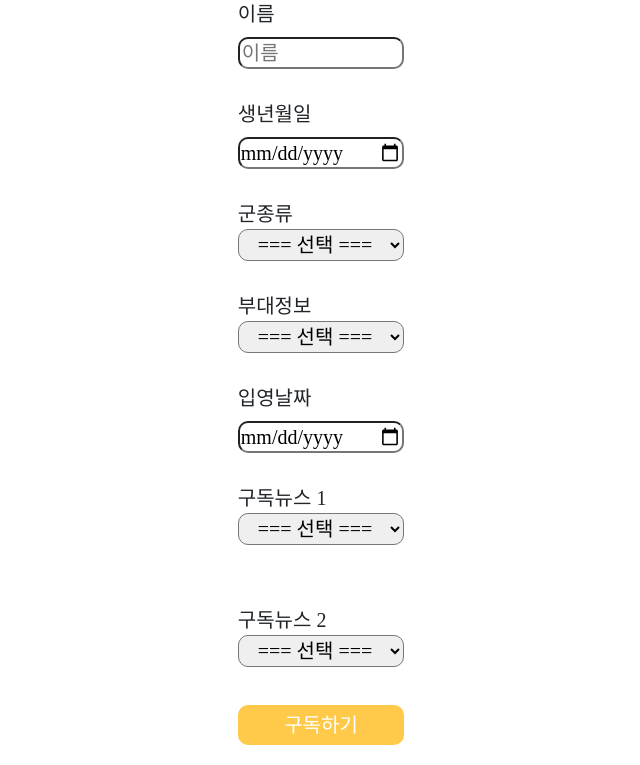
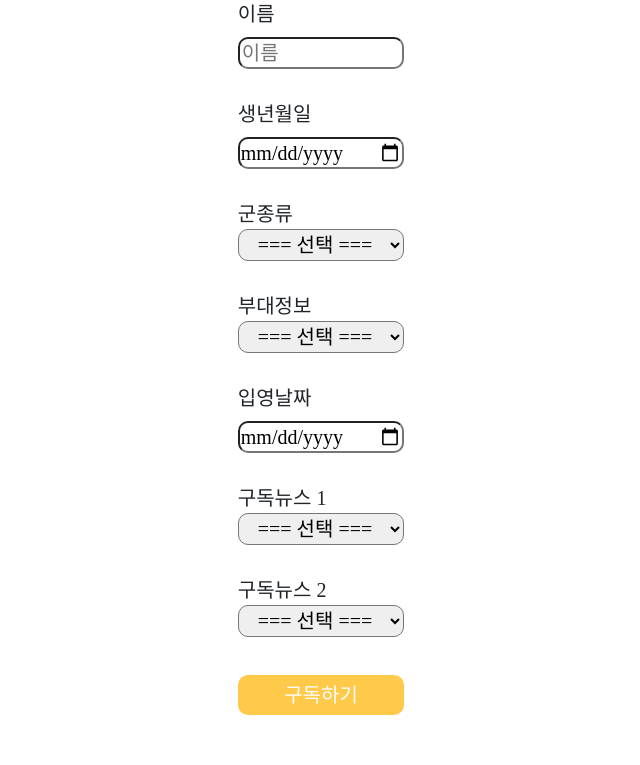
Before and after one commit to yhkim337/Hackathon, a Django app: page /accounts/subscribe/ in a window 1280 px wide. Shown: the part 101-866 px from the top of the page, without its empty margins (319-959 px from the left). After the commit the page ends 816 px from the top, so only its background shows below. Run offline with Django 4.2, Linux system fonts and the light colour scheme; some web fonts are replaced.

Commit message:
css change

```diff
--- a/accounts/templates/accounts/subscribe.html
+++ b/accounts/templates/accounts/subscribe.html
@@ -87,10 +87,9 @@
                 </select>
                 <div id="div1"></div>
                 <br>
-                <br>
                 구독뉴스 2
                 <br>
-                <select name="sub_type2" onchange="showfield2(this.options[this.selectedIndex].value)">
+                <select id="sub_type2" name="sub_type2" onchange="showfield2(this.options[this.selectedIndex].value)">
                     <option id='selection' selected="selected">=== 선택 ===</option>
                     <option value="국내야구">국내야구</option>
                     <option value="해외야구">해외야구</option>
--- a/accounts/templates/registration/login.html
+++ b/accounts/templates/registration/login.html
@@ -28,5 +28,5 @@
       </div>
       <script src="https://cdn.jsdelivr.net/npm/bootstrap@5.1.3/dist/js/bootstrap.bundle.min.js" integrity="sha384-ka7Sk0Gln4gmtz2MlQnikT1wXgYsOg+OMhuP+IlRH9sENBO0LRn5q+8nbTov4+1p" crossorigin="anonymous"></script>
     </div>
-
-{% endblock content %}
+  </body>
+</html>
--- a/soldierLetter/static/soldierLetter/css/index.css
+++ b/soldierLetter/static/soldierLetter/css/index.css
@@ -168,7 +168,8 @@ button {
 }
 
 #carouselIndicators {
-  background: rgb(113, 189, 113)
+  background: rgb(113, 189, 113);
+  z-index: -1;
 }
 
 .carousel-item {
@@ -188,7 +189,6 @@ button {
 }
 
 .gradient {
-  z-index: -1;
   position: fixed;
   top: 80%;
   height: 20%;
--- a/soldierLetter/templates/base.html
+++ b/soldierLetter/templates/base.html
@@ -54,6 +54,7 @@
       {% block content %}
       {% endblock %}
     </body>
+
       <footer>
         <div class='gradient'>
           {% if user.is_authenticated %}
--- a/soldierLetter/templates/soldierLetter/index.html
+++ b/soldierLetter/templates/soldierLetter/index.html
@@ -164,5 +164,4 @@
         </div>
 
         </div>
-    </body>
 {% endblock content %}
```
